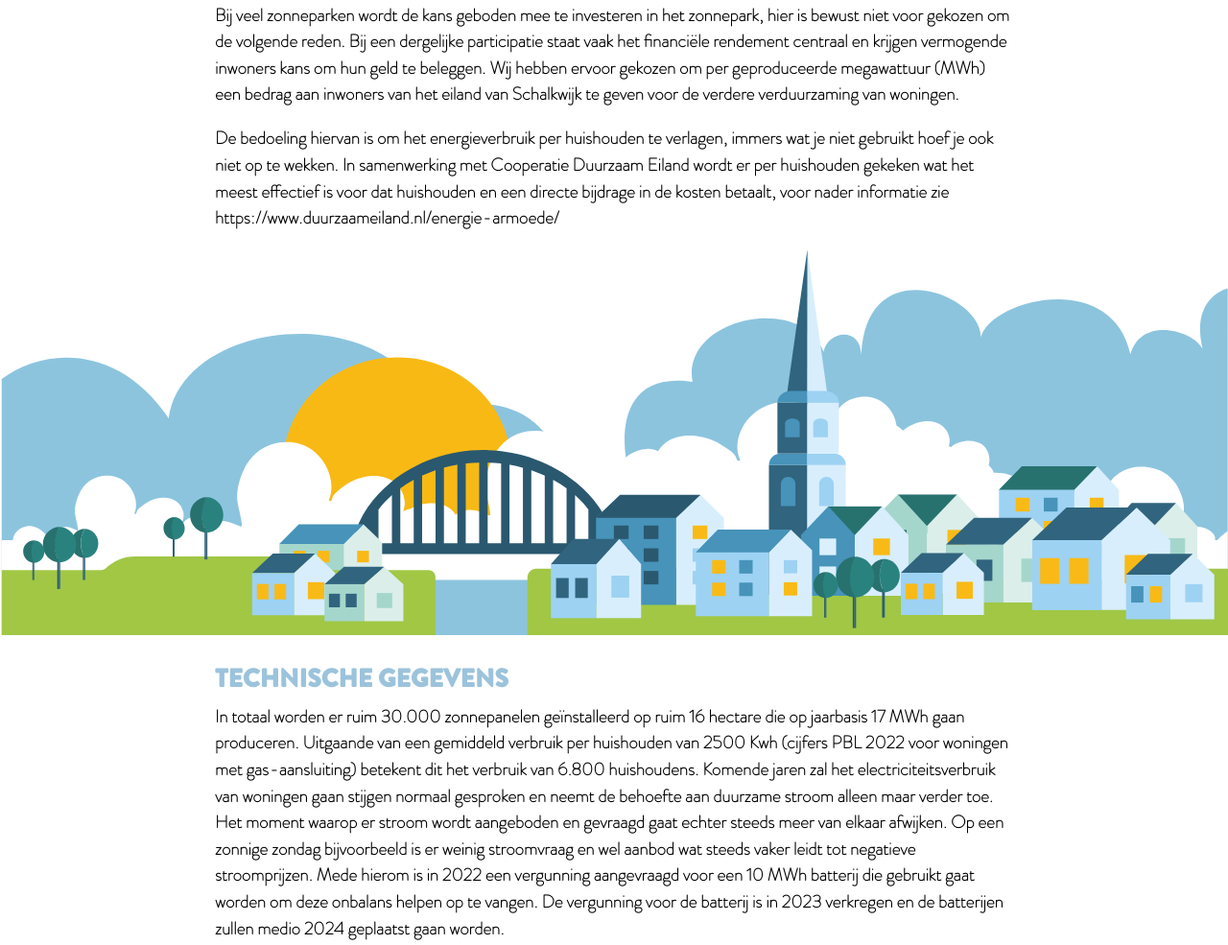
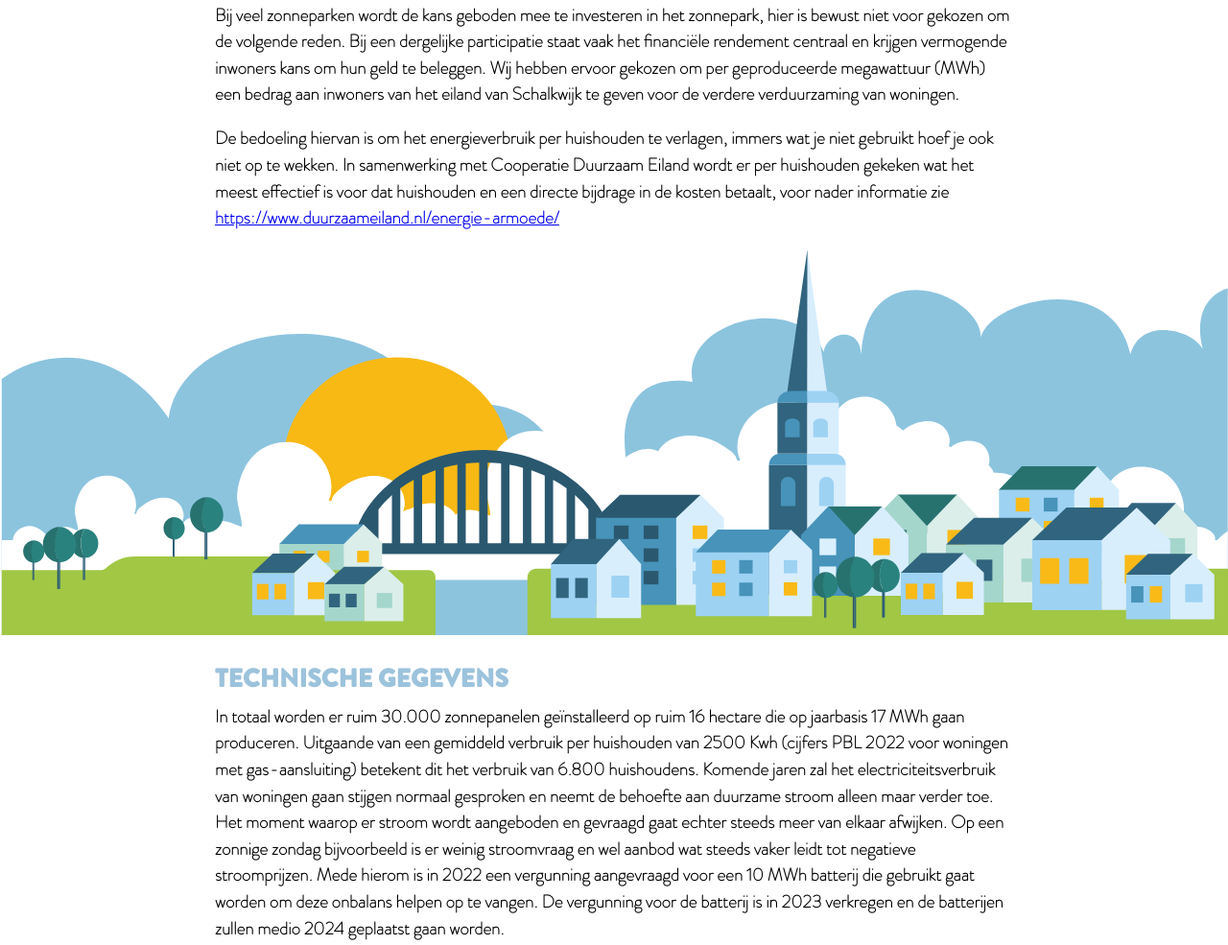
Before and after one commit to meeeeesgithub/SchalkwijkseStroom, a website: page client/index.html in a window 1280 px wide. Shown: the part 1395-2380 px from the top of the page at 96% size. Drawn offline with Linux system fonts and the light colour scheme; some packages are replaced by stand-ins of ours; a script that the page names is missing.

Commit message:
change: link is now hyperlink

```diff
--- a/client/index.html
+++ b/client/index.html
@@ -123,7 +123,10 @@
                 samenwerking met Cooperatie Duurzaam Eiland wordt er per huishouden gekeken wat het meest effectief is
                 voor dat
                 huishouden en een directe bijdrage in de kosten betaalt, voor nader informatie zie
-                https://www.duurzaameiland.nl/energie-armoede/</p>
+                <a href="https://www.duurzaameiland.nl/energie-armoede/">
+                    https://www.duurzaameiland.nl/energie-armoede/
+                </a>
+            </p>
             <img src="illustraties/illustratie 2.svg" alt="illustratie 2" />
         </section>
         <section id="TechnischeGegevens">
```
